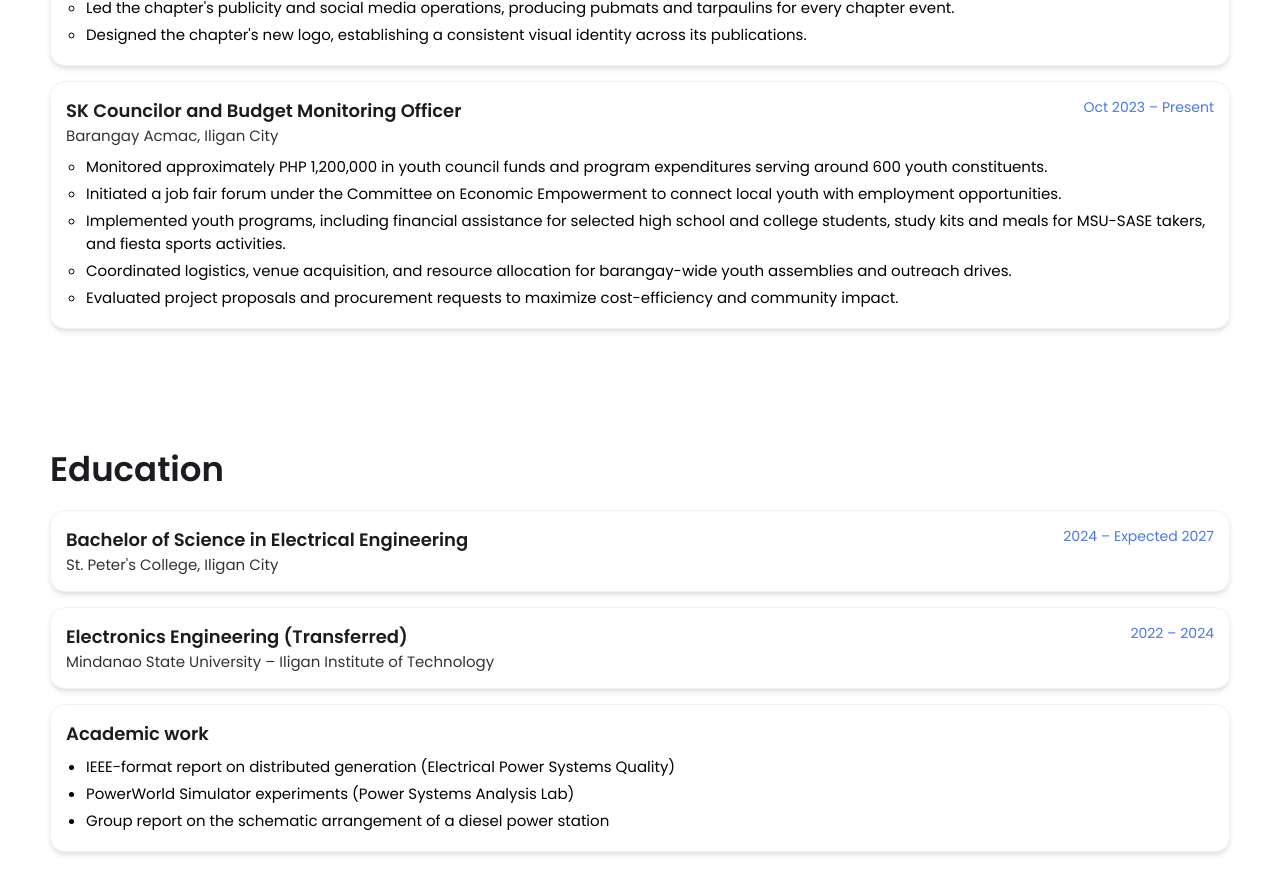
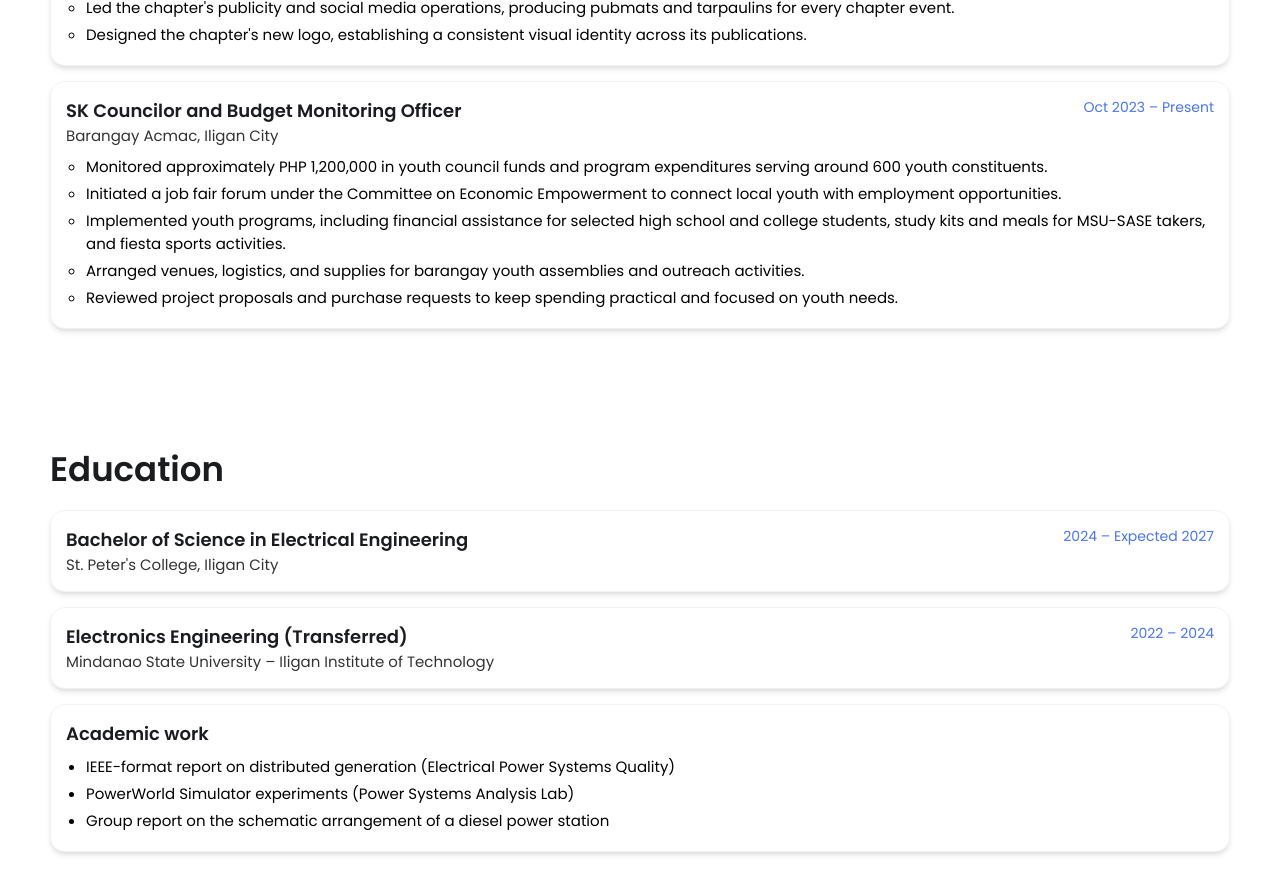
Before and after one commit to johnkennethpax/johnkennethpax.github.io, a Jekyll site: the page built from index.html, in a window 1280 px wide and 900 px high, scrolled down 2217 px. Shown: the top 894 px of the window. Built offline with Jekyll 4.4.1, drawn with Linux system fonts in a browser that asks for light colours.

Commit message:
Reword SK bullets
Co-Authored-By: Claude Opus 5.5 <noreply@anthropic.com>
Claude-Session: https://claude.ai/code/session_01ArPxC48attXVFMBrzf53fi

```diff
--- a/_data/profile.yml
+++ b/_data/profile.yml
@@ -23,8 +23,8 @@ leadership:
       - Monitored approximately PHP 1,200,000 in youth council funds and program expenditures serving around 600 youth constituents.
       - Initiated a job fair forum under the Committee on Economic Empowerment to connect local youth with employment opportunities.
       - Implemented youth programs, including financial assistance for selected high school and college students, study kits and meals for MSU-SASE takers, and fiesta sports activities.
-      - "Coordinated logistics, venue acquisition, and resource allocation for barangay-wide youth assemblies and outreach drives."
-      - "Evaluated project proposals and procurement requests to maximize cost-efficiency and community impact."
+      - Arranged venues, logistics, and supplies for barangay youth assemblies and outreach activities.
+      - Reviewed project proposals and purchase requests to keep spending practical and focused on youth needs.
 
 projects:
   - title: Acoustic Event Detection for Illegal Logging Prevention
```
